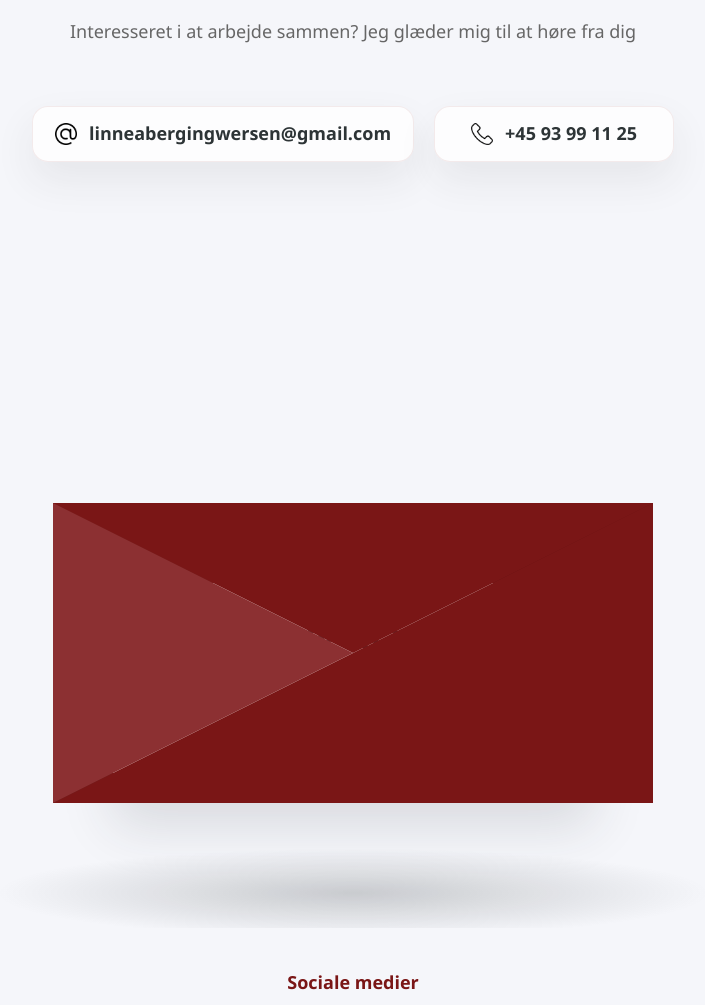
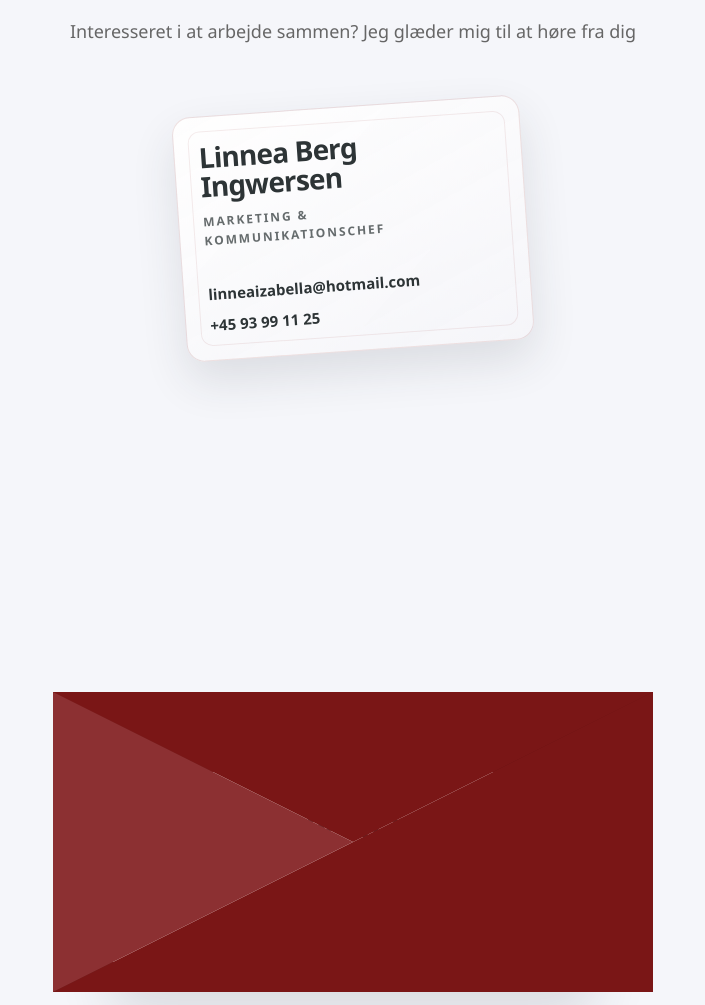
Before and after one commit to B3rginator/Portfolio, a plain HTML site: page index.html in a window 1280 px wide. Shown: the part 7536-8541 px from the top of the page, without its empty margins (287-992 px from the left). Drawn offline with Linux system fonts and the light colour scheme.

Commit message:
style: enhance contact card layout and update email address for improved accessibility

```diff
--- a/css/contact.css
+++ b/css/contact.css
@@ -5,6 +5,8 @@
     margin: 0 0 40px;
     padding-top: 12px;
     overflow: hidden;
+    position: relative;
+    z-index: 1;
 }
 
 .letter-image {
@@ -177,16 +179,105 @@
 }
 
 .contact-quick-links {
-    width: min(100%, 760px);
+    width: 100%;
     margin: 0 auto 34px;
     padding-bottom: 20px;
     display: flex;
     justify-content: center;
-    align-items: stretch;
-    gap: 20px;
-    flex-wrap: wrap;
+    position: relative;
+    z-index: 6;
+}
+
+.contact-business-card {
+    position: relative;
+    width: min(100%, 348px);
+    min-height: 220px;
+    padding: 26px 24px 24px;
+    display: grid;
+    gap: 34px;
+    align-content: space-between;
+    background:
+        linear-gradient(155deg, rgba(255, 255, 255, 0.96), rgba(245, 246, 250, 0.92)),
+        linear-gradient(135deg, rgba(122, 22, 22, 0.08), rgba(223, 165, 177, 0.18));
+    border: 1px solid rgba(122, 22, 22, 0.12);
+    border-radius: 18px;
+    box-shadow: 0 20px 45px rgba(45, 52, 54, 0.12);
+    color: var(--text-color);
+    transform: rotate(-4deg);
+    transition: transform 0.3s ease, box-shadow 0.3s ease;
+    isolation: isolate;
+    z-index: 2;
+}
+
+.contact-business-card::before {
+    content: "";
+    position: absolute;
+    inset: 14px;
+    border: 1px solid rgba(122, 22, 22, 0.08);
+    border-radius: 12px;
+    pointer-events: none;
+}
+
+.contact-business-card:hover {
+    transform: rotate(0deg) translateY(-4px);
+    box-shadow: 0 28px 55px rgba(45, 52, 54, 0.14);
+}
+
+.contact-card-main {
+    display: grid;
+    gap: 10px;
+    position: relative;
+    z-index: 1;
+}
+
+.contact-card-name {
+    font-size: 28px;
+    font-weight: 700;
+    line-height: 1.05;
+    letter-spacing: -0.03em;
+}
+
+.contact-card-role {
+    max-width: 18ch;
+    color: rgba(45, 52, 54, 0.72);
+    font-size: 12px;
+    font-weight: 700;
+    letter-spacing: 0.16em;
+    text-transform: uppercase;
+}
+
+.contact-card-details {
+    display: grid;
+    gap: 10px;
+    position: relative;
+    z-index: 1;
+}
+
+.contact-card-detail {
+    display: flex;
+    align-items: center;
+    min-height: 0;
+    padding: 0;
+    border: 0;
+    border-radius: 0;
+    background: transparent;
+    color: var(--text-color);
+    text-decoration: none;
+    font-size: 15px;
+    font-weight: 600;
+    line-height: 1.4;
+    transition: color 0.3s ease;
     position: relative;
     z-index: 3;
+    pointer-events: auto;
+}
+
+.contact-card-detail span {
+    word-break: break-word;
+}
+
+.contact-card-detail:hover {
+    color: var(--primary-color);
 }
 
 .contact-info {
@@ -224,13 +315,6 @@
 
 .contact-inline-link span {
     white-space: nowrap;
-}
-
-.contact-inline-icon {
-    width: 22px;
-    height: 22px;
-    object-fit: contain;
-    flex-shrink: 0;
 }
 
 .contact-item h3 {
--- a/css/responsive.css
+++ b/css/responsive.css
@@ -393,26 +393,22 @@
 
     .contact-quick-links {
         width: 100%;
-        gap: 14px;
         margin-bottom: 24px;
         padding-bottom: 12px;
     }
 
-    .contact-quick-link {
-        width: 100%;
-        min-width: 0;
-        justify-content: flex-start;
-        padding: 15px 18px;
+    .contact-business-card {
+        width: min(100%, 348px);
+        gap: 28px;
+        padding: 24px 22px 22px;
     }
 
-    .contact-inline-link {
-        justify-content: flex-start;
-        font-size: 17px;
+    .contact-card-role {
+        max-width: none;
     }
 
-    .contact-inline-link span {
-        white-space: normal;
-        text-align: left;
+    .contact-card-detail {
+        font-size: 15px;
     }
 
     /* General */
@@ -563,6 +559,31 @@
         padding-top: 6px;
     }
 
+    .contact-business-card {
+        width: min(100%, 320px);
+        min-height: 204px;
+        padding: 20px 18px;
+        gap: 20px;
+        border-radius: 16px;
+        transform: none;
+    }
+
+    .contact-business-card::before {
+        inset: 10px;
+    }
+
+    .contact-card-name {
+        font-size: 24px;
+    }
+
+    .contact-card-role {
+        font-size: 14px;
+    }
+
+    .contact-card-detail {
+        font-size: 15px;
+    }
+
     .letter-image {
         height: 500px;
         transform: scale(0.58);
--- a/index.html
+++ b/index.html
@@ -786,14 +786,20 @@
             <p class="section-subtitle" data-i18n="contact.subtitle">Interesseret i at arbejde sammen? Jeg glæder mig til at høre fra dig</p>
 
             <div class="contact-quick-links">
-                <a href="mailto:linneabergingwersen@gmail.com" class="contact-item contact-quick-link contact-inline-link" aria-label="Email linneabergingwersen@gmail.com">
-                    <img src="assets/Icons/arroba.png" alt="" class="contact-inline-icon">
-                    <span>linneabergingwersen@gmail.com</span>
-                </a>
-                <a href="tel:+4593991125" class="contact-item contact-quick-link contact-inline-link" aria-label="Telefon +45 93 99 11 25">
-                    <img src="assets/Icons/telephone.png" alt="" class="contact-inline-icon">
-                    <span>+45 93 99 11 25</span>
-                </a>
+                <div class="contact-business-card" aria-label="Visitkort for Linnea Berg Ingwersen">
+                    <div class="contact-card-main">
+                        <p class="contact-card-name">Linnea Berg Ingwersen</p>
+                        <p class="contact-card-role">Marketing &amp; Kommunikationschef</p>
+                    </div>
+                    <div class="contact-card-details">
+                        <a href="mailto:linneaizabella@hotmail.com" class="contact-card-detail" aria-label="Email linneaizabella@hotmail.com">
+                            <span>linneaizabella@hotmail.com</span>
+                        </a>
+                        <a href="tel:+4593991125" class="contact-card-detail" aria-label="Telefon +45 93 99 11 25">
+                            <span>+45 93 99 11 25</span>
+                        </a>
+                    </div>
+                </div>
             </div>
 
             <div class="contact-envelope-preview">
```
Also changed, not shown: privacy.html (+1 -1 lines).
